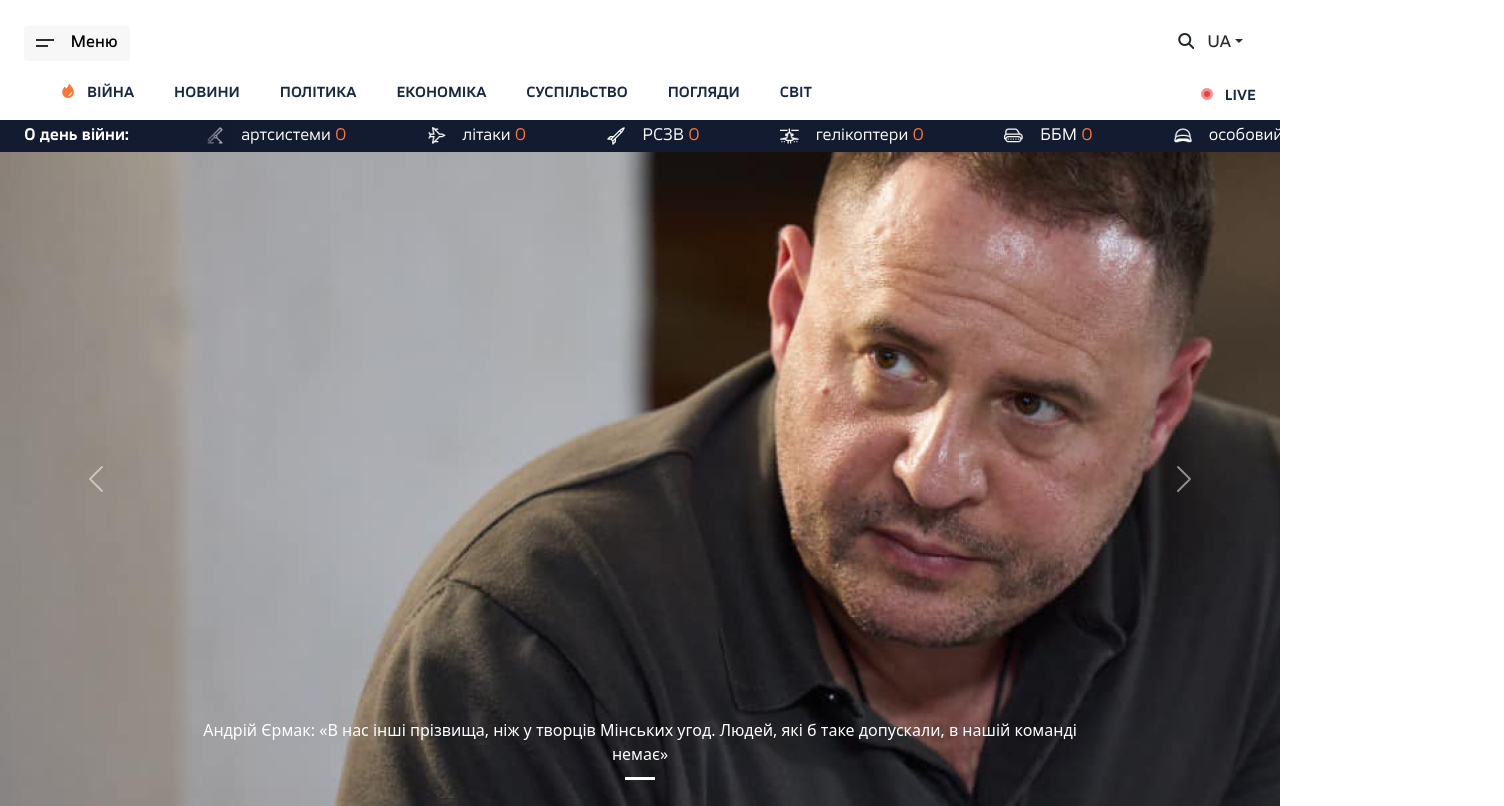
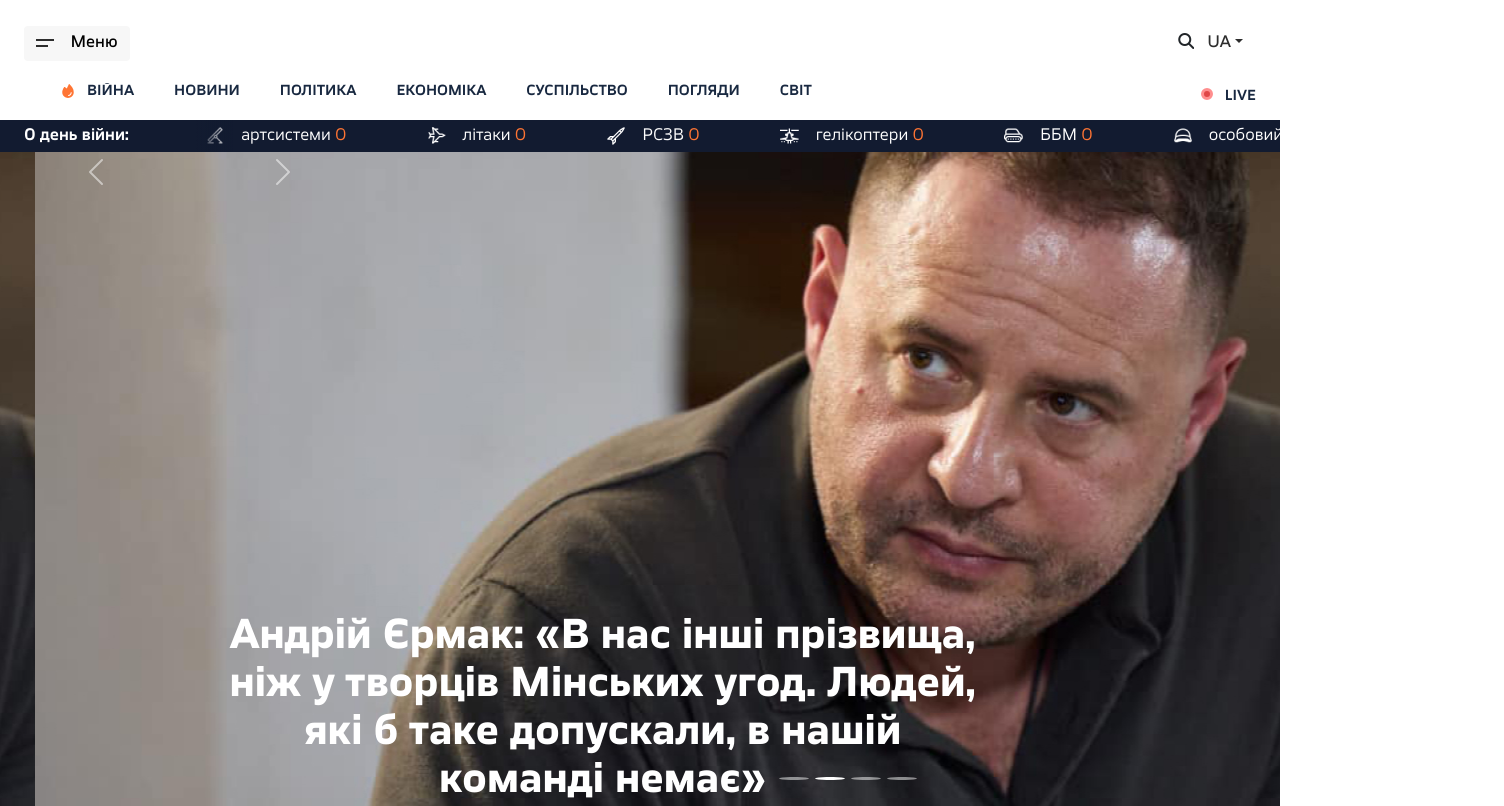
Before and after one commit to Banchee501/react-news-app, a React (Create React App) app: page / in a window 1280 px wide. Shown: the whole page, 1504 px wide, since content can reach past the window. Built offline with nearby package versions, Linux system fonts and the light colour scheme.

Commit message:
create slider and styles

```diff
--- a/src/components/navigation/navbar.scss
+++ b/src/components/navigation/navbar.scss
@@ -90,7 +90,6 @@
         }
     }
 
-
     .hide_show {
         display: none;
     }
@@ -139,7 +138,7 @@
         margin-left: auto;
         background:#E04646;
         border: 3.5px solid #ff8e8e;
-        border-radius: 50%;
+        border-radius: 100%;
         height: 12px;
         width: 12px;
         margin-right: 12px;
--- a/src/components/newsCarousel/carousel.scss
+++ b/src/components/newsCarousel/carousel.scss
@@ -3,3 +3,63 @@
 .slide_item {
     width: 100%;
 }
+
+.carousel-indicators {
+    width: 1312px;
+    overflow: hidden;
+    margin-left: 0;
+    left: 64px;
+}
+
+.carousel-indicators [data-bs-target] {
+    width: 304px;
+    height: 80px;
+    border-radius: 12px;
+    padding: 0;
+    background-color: rgba(255, 255, 255, 0.16);
+    margin-right: 32px;
+    margin-left: 0;
+    .active {
+        opacity: 0.32;
+    }
+}
+
+.carousel-caption {
+    width: 752px;
+    height: 192px;
+    bottom: 224px;
+    left: 64px;
+    right: auto;
+    font-family: Severs-Bold;
+    font-weight: 700;
+    font-size: 40px;
+    text-align: left;
+    padding-top: 0;
+    padding-bottom: 0;
+}
+
+.carousel-control-prev-icon {
+    background-image: url(../../resources/icons/slider-left-arrows.svg);
+}
+
+.carousel-control-prev {
+    width: 40px;
+    height: 40px;
+    top: 454px;
+    left: 64px;
+    z-index: 1;
+    color:white;
+}
+
+.carousel-control-next-icon {
+    background-image: url(../../resources/icons/slider-right-arrows.svg);
+}
+
+.carousel-control-next {
+    width: 40px;
+    height: 40px;
+    top: 454px;
+    z-index: 1;
+    color:white;
+    left: 187px;
+}
--- a/src/components/newsCarousel/newsCarousel.js
+++ b/src/components/newsCarousel/newsCarousel.js
@@ -1,5 +1,7 @@
 import React from 'react';
 import { Container, Carousel } from 'react-bootstrap';
+
+import './carousel.scss';
 
 import firstSlide from "../../resources/img/firstSlide.jpg";
 // import secondSlide from "../../resources/img/secondSlide.png";
@@ -20,6 +22,36 @@ const newsCarousel = () => {
                         Андрій Єрмак: «В нас інші прізвища, ніж у творців Мінських угод. Людей, які б таке допускали, в нашій команді немає»
                     </Carousel.Caption>
                 </Carousel.Item>
+                <Carousel.Item>
+                    <img
+                        className=""
+                        src={firstSlide}
+                        alt="First slide"
+                    />
+                    <Carousel.Caption>
+                        Андрій Єрмак: «В нас інші прізвища, ніж у творців Мінських угод. Людей, які б таке допускали, в нашій команді немає»
+                    </Carousel.Caption>
+                </Carousel.Item>
+                <Carousel.Item>
+                    <img
+                        className=""
+                        src={firstSlide}
+                        alt="First slide"
+                    />
+                    <Carousel.Caption>
+                        Андрій Єрмак: «В нас інші прізвища, ніж у творців Мінських угод. Людей, які б таке допускали, в нашій команді немає»
+                    </Carousel.Caption>
+                </Carousel.Item>
+                <Carousel.Item>
+                    <img
+                        className=""
+                        src={firstSlide}
+                        alt="First slide"
+                    />
+                    <Carousel.Caption>
+                        Андрій Єрмак: «В нас інші прізвища, ніж у творців Мінських угод. Людей, які б таке допускали, в нашій команді немає»
+                    </Carousel.Caption>
+                </Carousel.Item>
             </Carousel>
         </Container>
     );
--- a/src/style/style.scss
+++ b/src/style/style.scss
@@ -14,3 +14,7 @@
         --bs-gutter-x: 0;
     }
 }
+
+body {
+    line-height:normal;
+}
```
Also changed, not shown: src/resources/icons/slider-left-arrows.svg (added), src/resources/icons/slider-right-arrows.svg (added).
